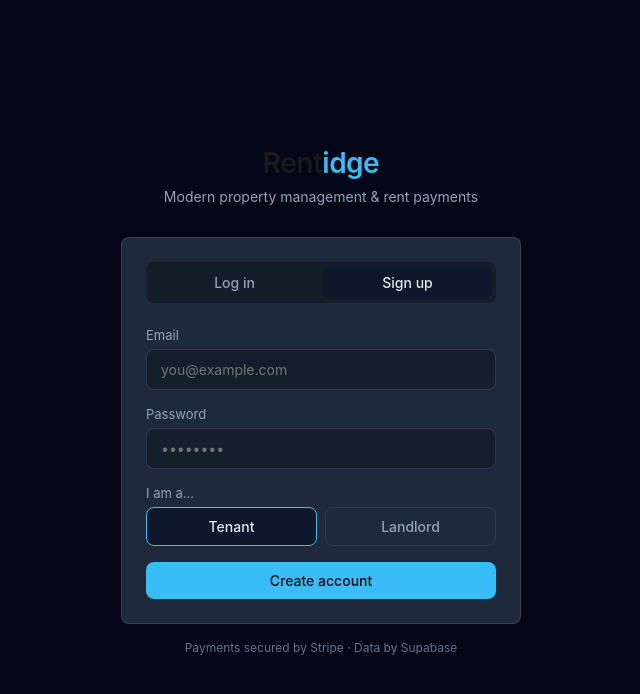
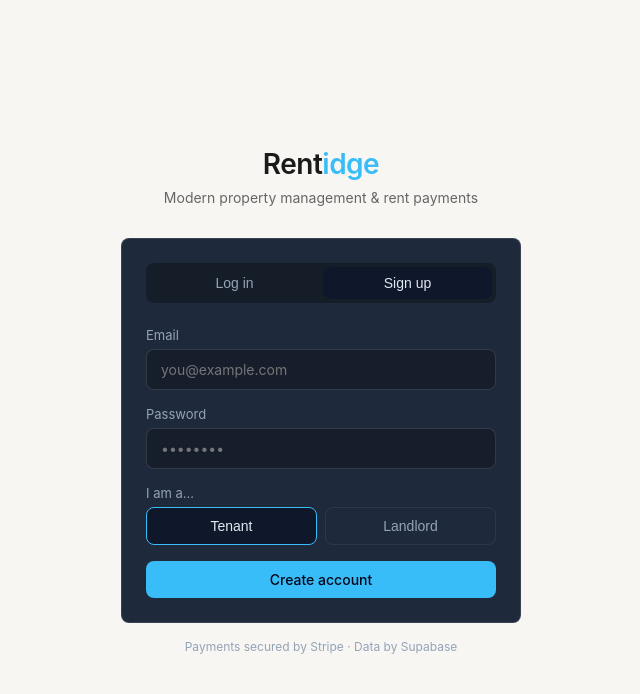
Before and after one commit to ColeTBrown/NestPay, a Next.js app in the folder NestPay/: page /auth in a window 1280 px wide. Both pictures are taken after a click on the button "Sign up". Shown: the top 694 px of the page, without its empty margins (319-959 px from the left). Built offline with nearby package versions, Linux system fonts and the light colour scheme; no server answers.

Commit message:
Update page.tsx

```diff
--- a/NestPay/app/auth/page.tsx
+++ b/NestPay/app/auth/page.tsx
@@ -60,20 +60,38 @@ export default function AuthPage() {
   }
 
   return (
-    <div style={{ minHeight: '100vh', display: 'flex', alignItems: 'center', justifyContent: 'center', padding: '24px' }}>
+    <>
+      <style>{`
+        html, body {
+          background: #f7f6f3 !important;
+        }
+      `}</style>
+      <div style={{
+        minHeight: '100vh',
+        background: '#f7f6f3',
+        display: 'flex',
+        alignItems: 'center',
+        justifyContent: 'center',
+        padding: '24px'
+      }}>
         <div style={{ width: '100%', maxWidth: '400px' }}>
           <div style={{ textAlign: 'center', marginBottom: '32px' }}>
             <div style={{ fontSize: 28, fontWeight: 600, letterSpacing: '-0.5px', marginBottom: 8, color: '#1a1a1a' }}>
               Rent<span style={{ color: '#38BDF8' }}>idge</span>
             </div>
-          <p style={{ color: 'var(--text2)', fontSize: 14 }}>Modern property management & rent payments</p>
+            <p style={{ color: '#666', fontSize: 14 }}>Modern property management & rent payments</p>
           </div>
 
-        <div className="auth-card">
+          <div style={{
+            background: '#1E293B',
+            border: '1px solid rgba(255,255,255,0.12)',
+            borderRadius: 8,
+            padding: 24
+          }}>
             {done ? (
               <div style={{ textAlign: 'center', padding: '16px 0' }}>
-              <div style={{ fontWeight: 500, marginBottom: 8, fontSize: 16, color: 'var(--text)' }}>Check your email</div>
-              <p style={{ color: 'var(--text2)', fontSize: 14 }}>We sent a confirmation link to <strong style={{ color: 'var(--text)' }}>{email}</strong></p>
+                <div style={{ fontWeight: 500, marginBottom: 8, fontSize: 16, color: '#E2E8F0' }}>Check your email</div>
+                <p style={{ color: '#94A3B8', fontSize: 14 }}>We sent a confirmation link to <strong style={{ color: '#E2E8F0' }}>{email}</strong></p>
               </div>
             ) : (
               <>
@@ -82,12 +100,17 @@ export default function AuthPage() {
                     <button
                       key={m}
                       onClick={() => setMode(m)}
-                    className="btn"
                       style={{
-                      flex: 1, justifyContent: 'center',
-                      background: mode === m ? 'var(--bg2)' : 'transparent',
-                      color: mode === m ? 'var(--text)' : 'var(--text2)',
-                      border: 'none', padding: '8px'
+                        flex: 1,
+                        justifyContent: 'center',
+                        background: mode === m ? '#0F172A' : 'transparent',
+                        color: mode === m ? '#E2E8F0' : '#94A3B8',
+                        border: 'none',
+                        padding: '8px',
+                        borderRadius: 8,
+                        cursor: 'pointer',
+                        fontSize: 14,
+                        fontWeight: 500
                       }}
                     >
                       {m === 'login' ? 'Log in' : 'Sign up'}
@@ -115,12 +138,17 @@ export default function AuthPage() {
                               key={r}
                               type="button"
                               onClick={() => setRole(r)}
-                            className="btn"
                               style={{
-                              flex: 1, justifyContent: 'center',
-                              background: role === r ? 'var(--bg2)' : 'transparent',
-                              color: role === r ? 'var(--text)' : 'var(--text2)',
-                              border: role === r ? '1px solid var(--accent)' : '1px solid var(--border)'
+                                flex: 1,
+                                justifyContent: 'center',
+                                background: role === r ? '#0F172A' : 'transparent',
+                                color: role === r ? '#E2E8F0' : '#94A3B8',
+                                border: role === r ? '1px solid #38BDF8' : '1px solid rgba(255,255,255,0.07)',
+                                padding: '10px',
+                                borderRadius: 8,
+                                cursor: 'pointer',
+                                fontSize: 14,
+                                fontWeight: 500
                               }}
                             >
                               {r === 'tenant' ? 'Tenant' : 'Landlord'}
@@ -139,7 +167,7 @@ export default function AuthPage() {
                             placeholder="Enter invite code"
                             required
                           />
-                        <p style={{ color: 'var(--text2)', fontSize: 12, marginTop: 4 }}>
+                          <p style={{ color: '#94A3B8', fontSize: 12, marginTop: 4 }}>
                             Contact Rentidge to get an invite code.
                           </p>
                         </div>
@@ -147,7 +175,7 @@ export default function AuthPage() {
                     </>
                   )}
 
-                {error && <p style={{ color: 'var(--red)', fontSize: 13, marginBottom: 14 }}>{error}</p>}
+                  {error && <p style={{ color: '#fc6b6b', fontSize: 13, marginBottom: 14 }}>{error}</p>}
                   <button className="btn btn-primary btn-full" type="submit" disabled={loading}>
                     {loading ? 'Please wait...' : mode === 'login' ? 'Log in' : 'Create account'}
                   </button>
@@ -156,10 +184,11 @@ export default function AuthPage() {
             )}
           </div>
 
-        <p style={{ textAlign: 'center', fontSize: 12, color: 'var(--text3)', marginTop: 16 }}>
+          <p style={{ textAlign: 'center', fontSize: 12, color: '#94A3B8', marginTop: 16 }}>
             Payments secured by Stripe · Data by Supabase
           </p>
         </div>
       </div>
+    </>
   )
 }
```
Lines whose indentation alone changed are shown as unchanged.
